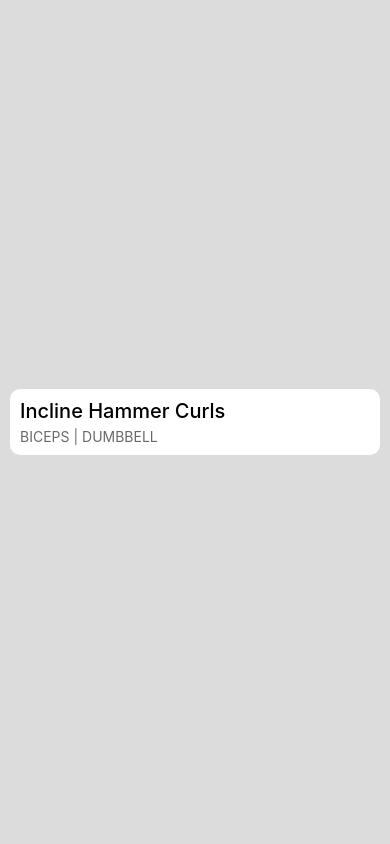
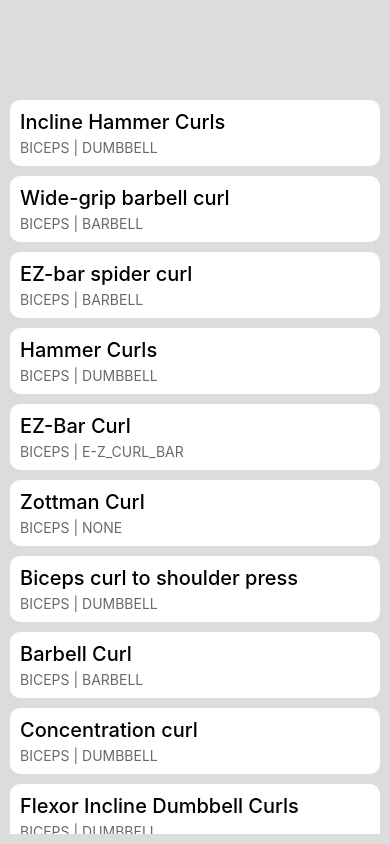
Before and after one commit to jrmart12/WorkoutApp, a React Native app: screen / in a window 390 px wide. Built offline with nearby package versions, Linux system fonts and the light colour scheme.

Commit message:
styling exercise list item

```diff
--- a/App.js
+++ b/App.js
@@ -1,19 +1,19 @@
 import { StatusBar } from 'expo-status-bar';
-import { StyleSheet, Text, View } from 'react-native';
+import { FlatList, StyleSheet, Text, View } from "react-native";
 import exercises from "./assets/data/exercises.json";
-import { useState } from "react";
+import ExerciseListItem from "./components/ExerciseListItem";
+
 export default function App() {
-  const [exercise, setExercise] = useState(exercises[0]);
   return (
     <>
       <StatusBar style="auto" />
       <View style={styles.container}>
-        <View style={styles.exerciseContainer}>
-          <Text style={styles.exerciseName}>{exercise.name}</Text>
-          <Text style={styles.exerciseSubtitle}>
-            {exercise.muscle.toUpperCase()} | {exercise.equipment.toUpperCase()}
-          </Text>
-        </View>
+        <FlatList
+          contentContainerStyle={styles.listContainer}
+          data={exercises}
+          keyExtractor={(exercise) => exercise.name}
+          renderItem={({ item }) => <ExerciseListItem item={item} />}
+        />
       </View>
     </>
   );
@@ -25,18 +25,9 @@
     backgroundColor: "gainsboro",
     justifyContent: "center",
     padding: 10,
+    paddingTop: 100,
   },
-  exerciseContainer: {
-    backgroundColor: "#fff",
-    padding: 10,
-    borderRadius: 10,
-    gap: 5,
-  },
-  exerciseName: {
-    fontSize: 20,
-    fontWeight: "500",
-  },
-  exerciseSubtitle: {
-    color: "dimgray",
+  listContainer: {
+    gap: 10,
   },
 });
--- /dev/null
+++ b/components/ExerciseListItem.jsx
@@ -0,0 +1,29 @@
+import React from "react";
+import { StyleSheet, Text, View } from "react-native";
+const ExerciseItem = ({ item }) => {
+  return (
+    <View style={styles.exerciseContainer}>
+      <Text style={styles.exerciseName}>{item.name}</Text>
+      <Text style={styles.exerciseSubtitle}>
+        {item.muscle.toUpperCase()} | {item.equipment.toUpperCase()}
+      </Text>
+    </View>
+  );
+};
+const styles = StyleSheet.create({
+  exerciseContainer: {
+    backgroundColor: "#fff",
+    padding: 10,
+    borderRadius: 10,
+    gap: 5,
+  },
+  exerciseName: {
+    fontSize: 20,
+    fontWeight: "500",
+  },
+  exerciseSubtitle: {
+    color: "dimgray",
+  },
+});
+
+export default ExerciseItem;
```
